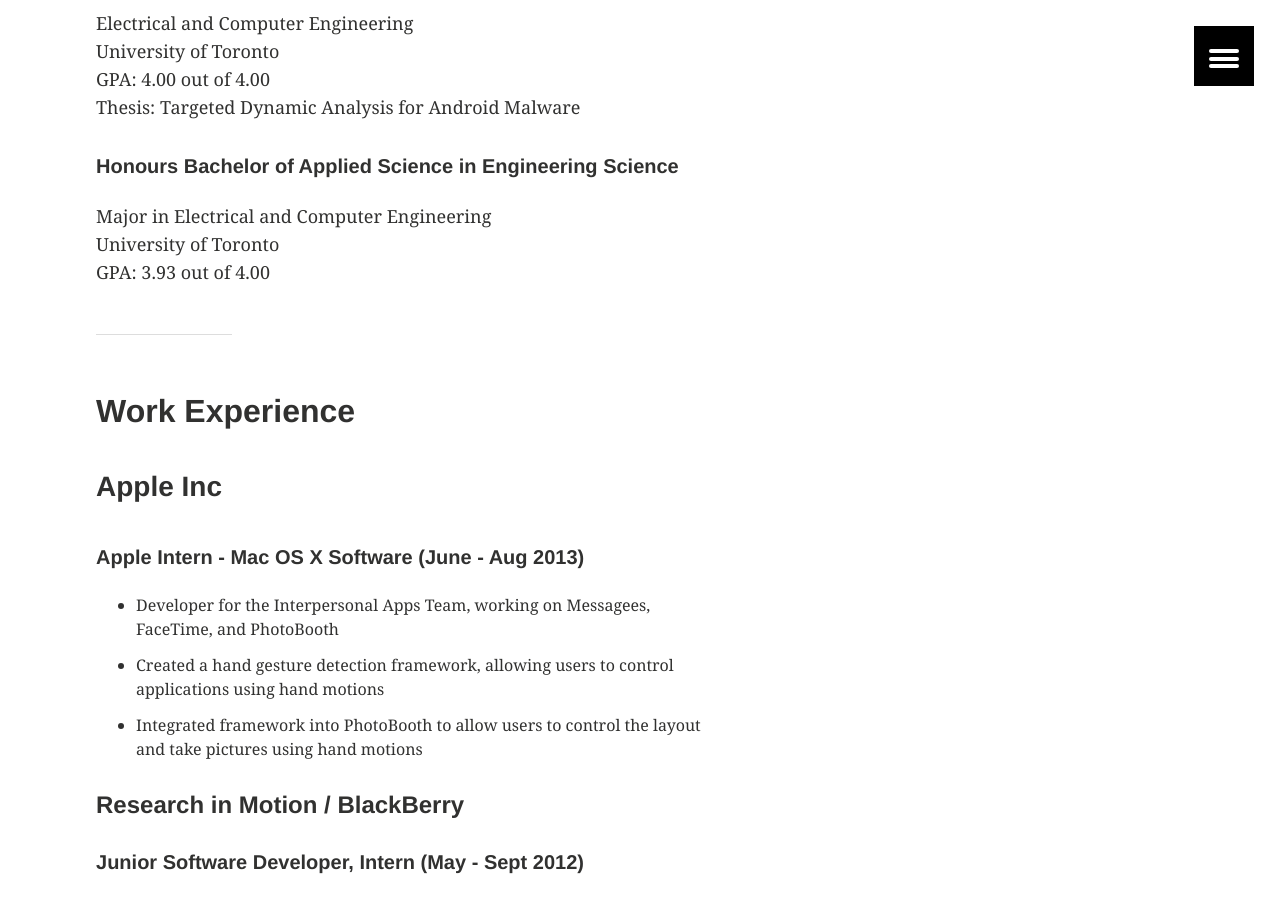
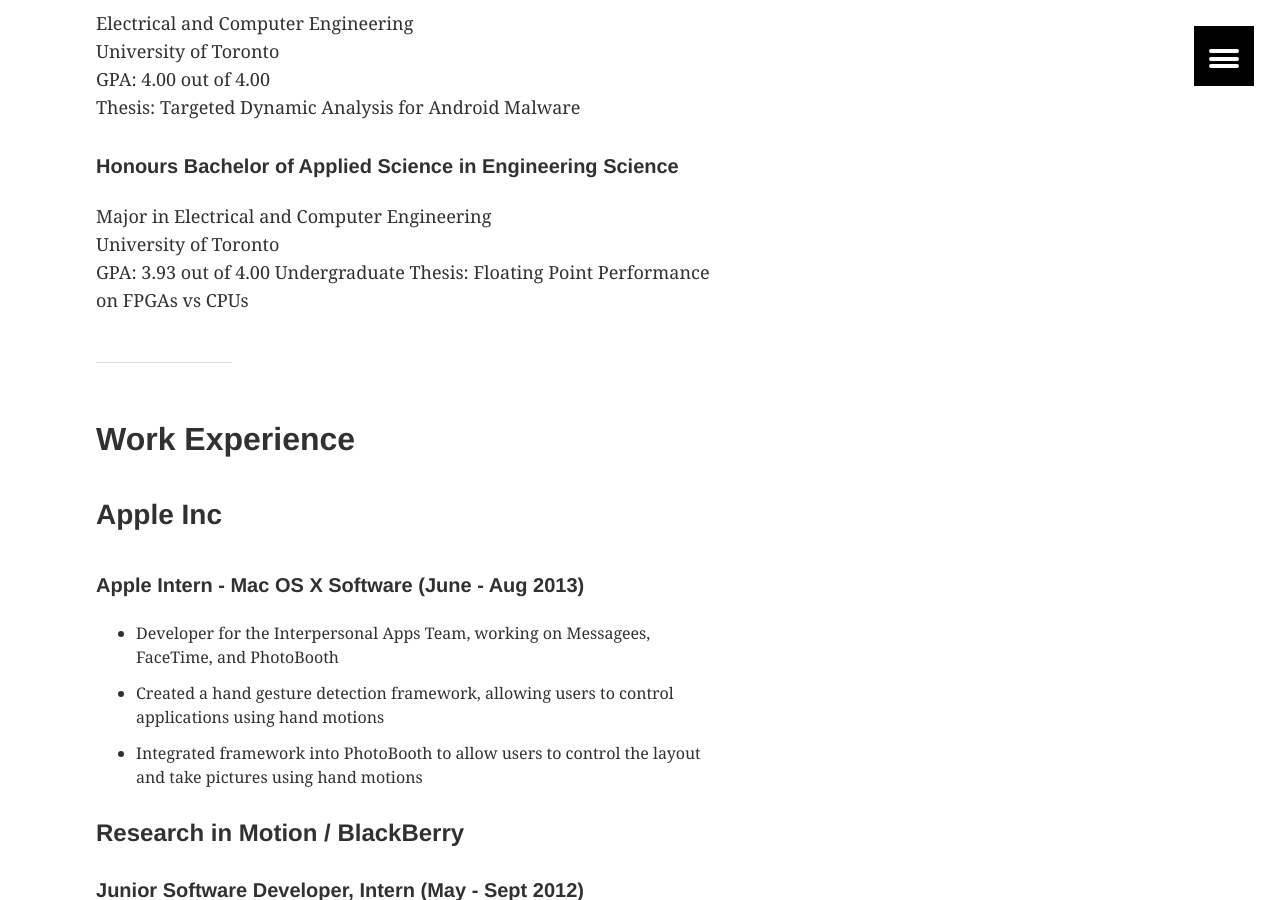
Before and after one commit to miwong/miwong.github.io, a Jekyll site: the page built from resume.md, in a window 1280 px wide and 900 px high, scrolled down 475 px. Built offline with Jekyll 4.4.1, drawn with Linux system fonts in a browser that asks for light colours.

Commit message:
Updating resume

```diff
--- a/resume.md
+++ b/resume.md
@@ -27,6 +27,7 @@
 Major in Electrical and Computer Engineering
 University of Toronto
 GPA: 3.93 out of 4.00
+Undergraduate Thesis: Floating Point Performance on FPGAs vs CPUs
 
 ---
 
```
